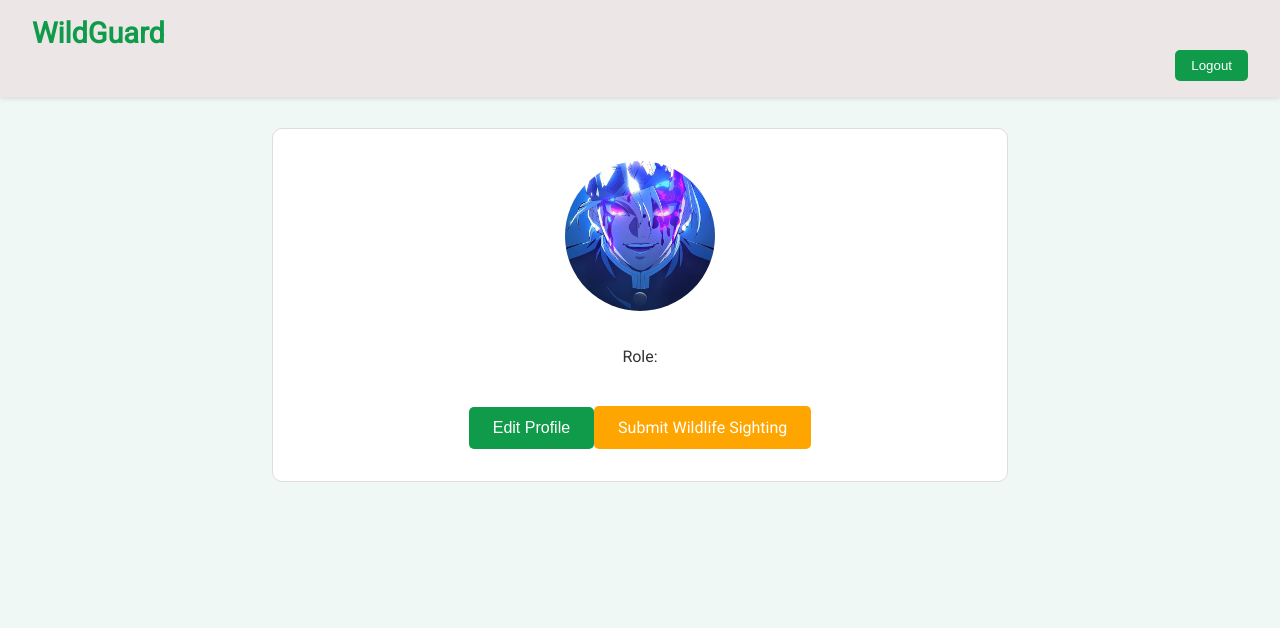
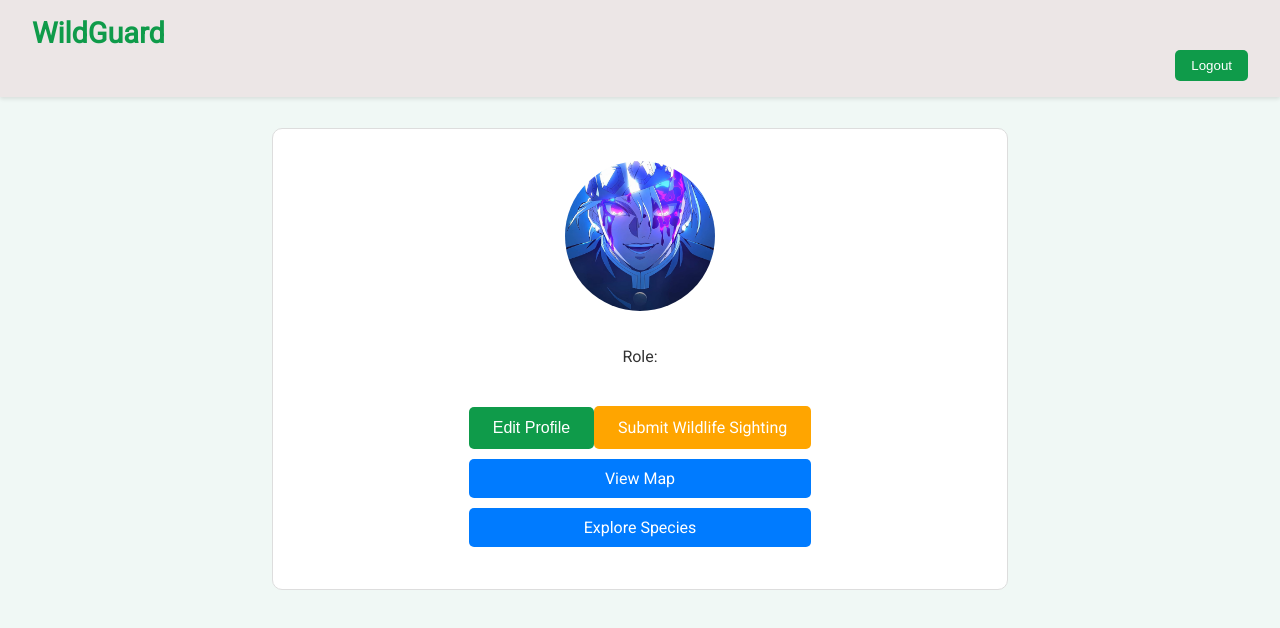
Before and after one commit to meghanwilcox/CSC490Capstone-UNCG-2024, a React (Vite) app in the folder frontend/wildguard-frontend/: page /user-profile in a window 1280 px wide. Shown: the top 628 px of the page. Built offline with nearby package versions, Linux system fonts and the light colour scheme.

Commit message:
user profile and landing page enhancements

```diff
--- a/frontend/wildguard-frontend/src/App.jsx
+++ b/frontend/wildguard-frontend/src/App.jsx
@@ -35,7 +35,7 @@ const App = () => {
           <nav>
             {isLoggedIn ? (
               <>
-                <Link to="/user-profile" className="nav-button">Profile</Link> {/* Correct link to user profile */}
+                <Link to="/user-profile" className="nav-button">Profile</Link>
                 <button onClick={handleLogout} className="nav-button">Logout</button>
               </>
             ) : (
@@ -61,13 +61,14 @@ const App = () => {
               <h3>Species Search</h3>
               <p>Search for various species and learn more about them.</p>
             </Link>
-            <div className="feature">
+            {/* Modify this middle button */}
+            <Link to="/map-page" className="feature clickable-feature">
               <div className="feature-icon">
-                <span role="img" aria-label="Information">&#8505;</span>
+                <span role="img" aria-label="Globe">&#127758;</span> {/* Globe icon */}
               </div>
-              <h3>TBD</h3>
-              <p>TBD</p>
-            </div>
+              <h3>Explore Map</h3>
+              <p>See sightings on the map.</p>
+            </Link>
             <div className="feature">
               <div className="feature-icon">
                 <span role="img" aria-label="Community">&#128101;</span>
--- a/frontend/wildguard-frontend/src/UserProfile.jsx
+++ b/frontend/wildguard-frontend/src/UserProfile.jsx
@@ -5,7 +5,6 @@ import placeholderImage from './assets/neon-demon-slayer-tengen-uzui-cw5wj06w8h0
 
 const UserProfile = () => {
   const navigate = useNavigate();
-
 
   const storedUser = JSON.parse(localStorage.getItem('user'));
   const [user, setUser] = useState(storedUser || {});
@@ -97,6 +96,13 @@ const UserProfile = () => {
               <Link to="/wildlife-sighting-form" className="submit-sighting-button">
                 Submit Wildlife Sighting
               </Link>
+              {/* Add buttons to Map Page and Species Options */}
+              <Link to="/map-page" className="map-page-button">
+                View Map
+              </Link>
+              <Link to="/species-options" className="species-options-button">
+                Explore Species
+              </Link>
             </div>
           ) : (
             <form className="edit-profile-form" onSubmit={handleSubmit}>
--- a/frontend/wildguard-frontend/src/styles/UserProfile.css
+++ b/frontend/wildguard-frontend/src/styles/UserProfile.css
@@ -262,3 +262,20 @@ body {
   font-size: 1rem;
   color: #555;
 }
+
+.map-page-button,
+.species-options-button {
+  display: block;
+  margin: 10px 0;
+  padding: 10px 20px;
+  background-color: #007BFF; /* Change to your preferred color */
+  color: white;
+  text-align: center;
+  text-decoration: none;
+  border-radius: 5px;
+}
+
+.map-page-button:hover,
+.species-options-button:hover {
+  background-color: #0056b3; /* Darken on hover */
+}
```
